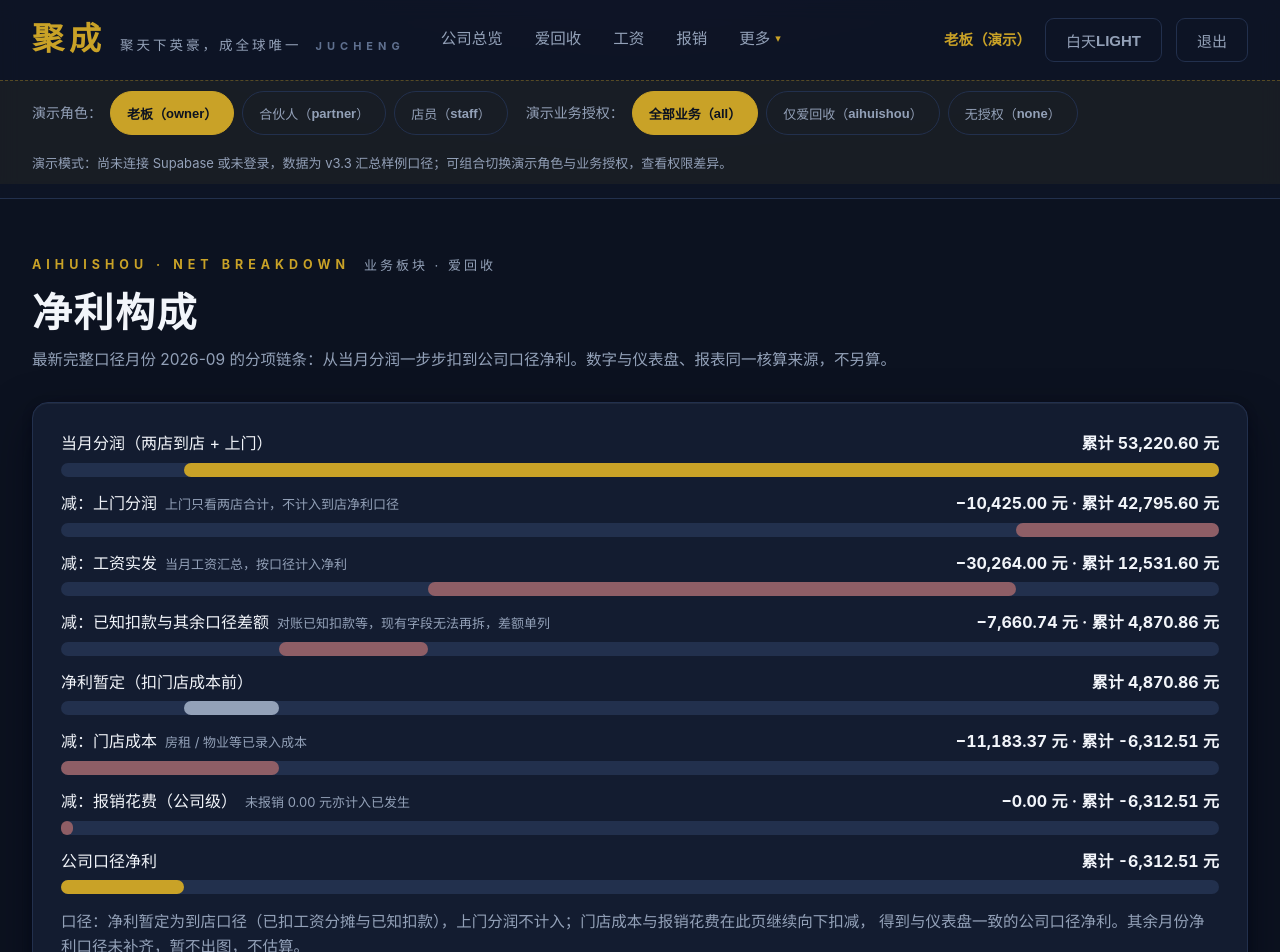
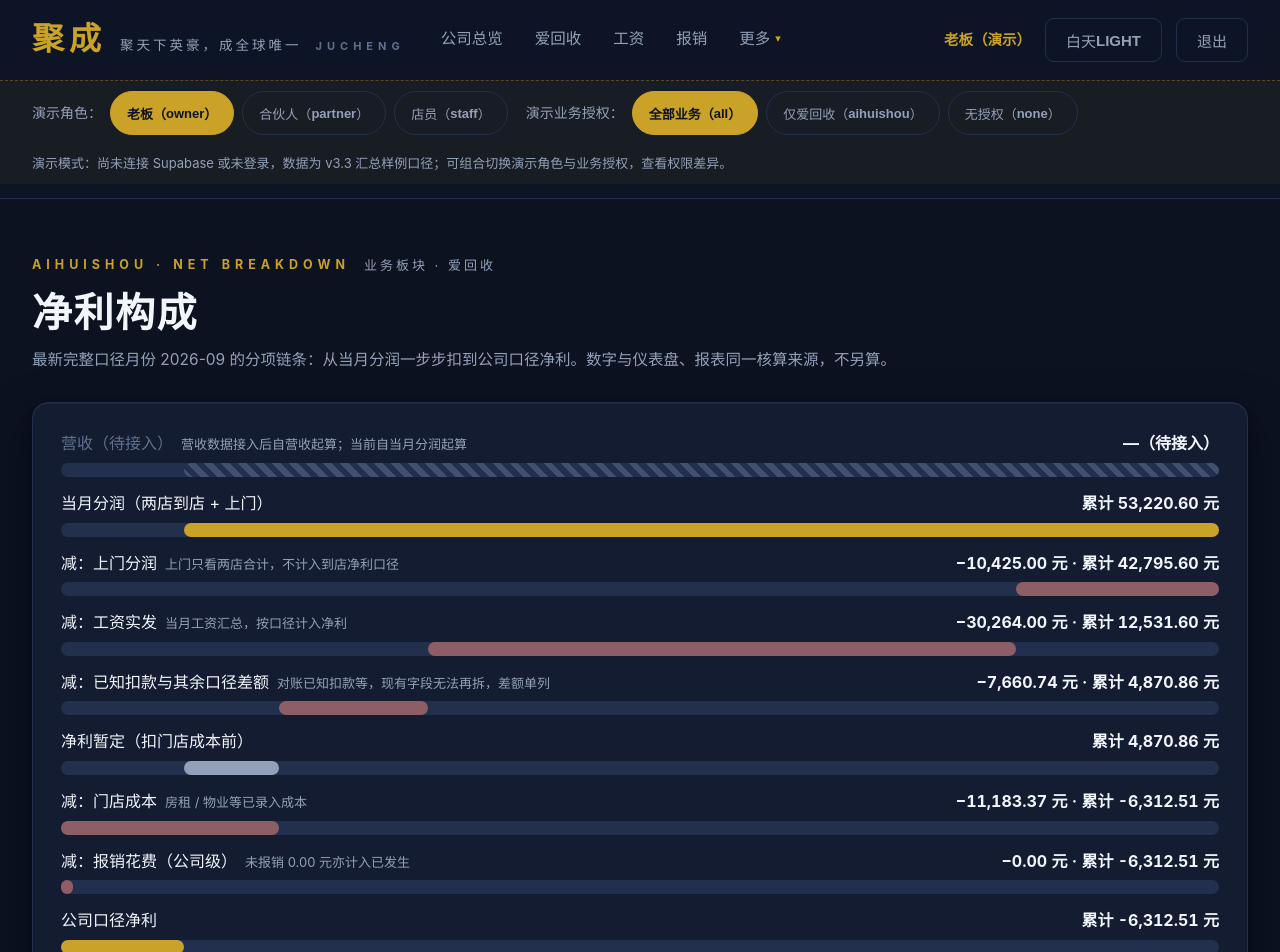
Before and after one commit to mzq1819341343-ux/jucheng-admin-web, a Next.js app: page /business/aihuishou/breakdown in a window 1280 px wide. Shown: the top 952 px of the page. Built offline with nearby package versions, Linux system fonts and the light colour scheme; no server answers; the database is empty.

Commit message:
指令52-4：净利瀑布首段补「营收（待接入）」灰色条纹占位段（注明接入后自营收起算、当前自当月分润起算），全链数字不变、终点与总览英雄一致 −6,312.51

```diff
--- a/app/business/aihuishou/breakdown/page.tsx
+++ b/app/business/aihuishou/breakdown/page.tsx
@@ -29,7 +29,7 @@ export default async function NetBreakdownPage() {
     (wanda.rows.find((r) => r.month === month)?.profit ?? 0) +
     (friendship.rows.find((r) => r.month === month)?.profit ?? 0);
 
-  type Step = { label: string; note?: string; delta: number | null; cumulative: number; kind: "start" | "delta" | "total" | "final" };
+  type Step = { label: string; note?: string; delta: number | null; cumulative: number; kind: "start" | "delta" | "total" | "final"; pending?: boolean };
   let steps: Step[] = [];
   if (op && op.profit !== null && op.baseNetProfit !== null && op.companyNetProfit !== null) {
     const storeProfit = storeRow(op.month);
@@ -38,6 +38,8 @@ export default async function NetBreakdownPage() {
     const residual = storeProfit - wage - op.baseNetProfit;
     const afterWage = storeProfit - wage;
     steps = [
+      // 指令52-4：营收段占位（灰段）——营收接入后瀑布自营收起算，当前自当月分润起算，不编营收数。
+      { label: "营收（待接入）", note: "营收数据接入后自营收起算；当前自当月分润起算", delta: null, cumulative: op.profit, kind: "start", pending: true },
       { label: `当月分润（两店到店 + 上门）`, delta: null, cumulative: op.profit, kind: "start" },
       { label: "减：上门分润", note: "上门只看两店合计，不计入到店净利口径", delta: -doorProfit, cumulative: storeProfit, kind: "delta" },
       { label: "减：工资实发", note: "当月工资汇总，按口径计入净利", delta: -wage, cumulative: afterWage, kind: "delta" },
@@ -87,16 +89,25 @@ export default async function NetBreakdownPage() {
                     : s.kind === "total"
                       ? "var(--muted)"
                       : "var(--negative)";
+                const barBackground = s.pending
+                  ? "repeating-linear-gradient(45deg, var(--faint) 0 6px, transparent 6px 12px)"
+                  : barColor;
                 return (
                   <div key={i}>
                     <div style={{ display: "flex", justifyContent: "space-between", gap: 12, flexWrap: "wrap" }}>
-                      <span>
+                      <span style={s.pending ? { color: "var(--faint)" } : undefined}>
                         {s.label}
                         {s.note ? <span className="kpi-sub" style={{ marginLeft: 8 }}>{s.note}</span> : null}
                       </span>
                       <strong style={{ fontVariantNumeric: "tabular-nums" }}>
-                        {s.delta !== null ? `−${money2(Math.abs(s.delta))} 元 · ` : ""}
-                        累计 {money2(s.cumulative)} 元
+                        {s.pending ? (
+                          "—（待接入）"
+                        ) : (
+                          <>
+                            {s.delta !== null ? `−${money2(Math.abs(s.delta))} 元 · ` : ""}
+                            累计 {money2(s.cumulative)} 元
+                          </>
+                        )}
                       </strong>
                     </div>
                     <div
@@ -117,8 +128,8 @@ export default async function NetBreakdownPage() {
                           bottom: 0,
                           left: `${from}%`,
                           width: `${Math.max(1, width)}%`,
-                          background: barColor,
-                          opacity: s.kind === "delta" ? 0.55 : 1,
+                          background: barBackground,
+                          opacity: s.pending ? 0.5 : s.kind === "delta" ? 0.55 : 1,
                           borderRadius: 7,
                         }}
                       />
@@ -129,7 +140,8 @@ export default async function NetBreakdownPage() {
             </div>
             <p className="page-desc" style={{ marginTop: 16, marginBottom: 0 }}>
               口径：净利暂定为到店口径（已扣工资分摊与已知扣款），上门分润不计入；门店成本与报销花费在此页继续向下扣减，
-              得到与仪表盘一致的公司口径净利。其余月份净利口径未补齐，暂不出图，不估算。
+              得到与仪表盘一致的公司口径净利。瀑布首段「营收（待接入）」为灰色占位段：营收数据接入后瀑布自营收起算，当前自当月分润起算，不编营收数字。
+              其余月份净利口径未补齐，暂不出图，不估算。
             </p>
           </div>
         ) : (
```
